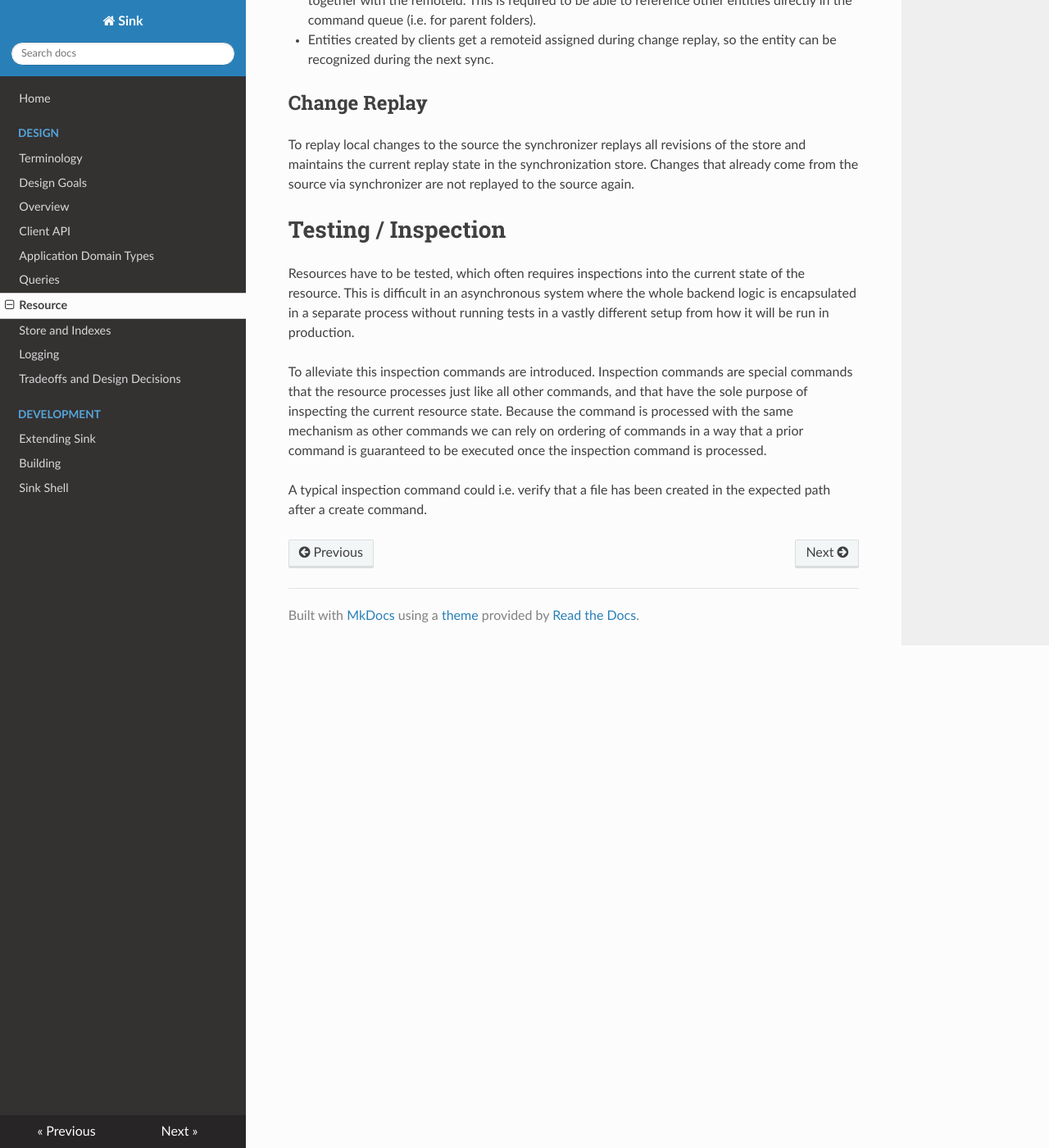
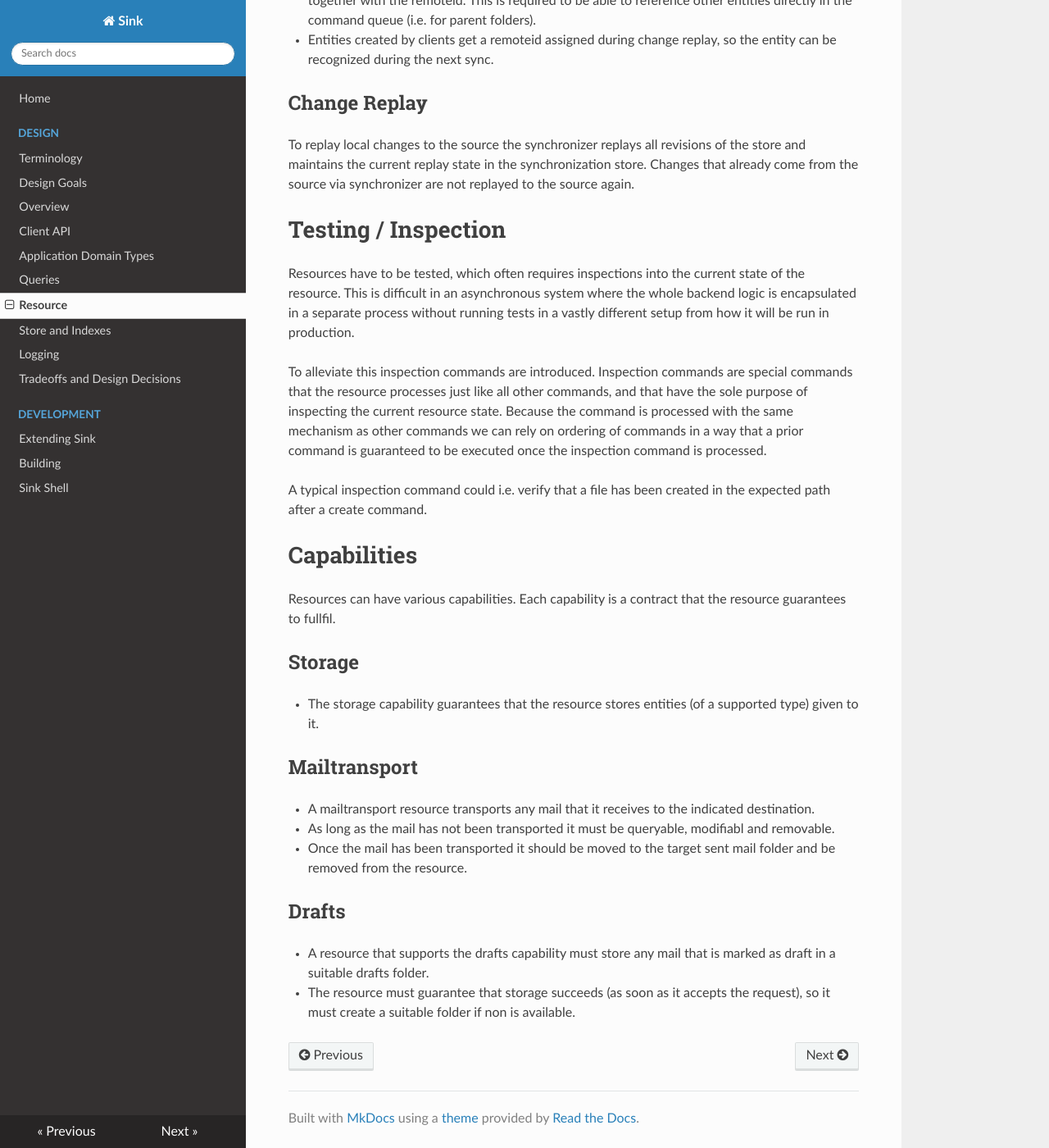
Before and after one commit to KDE/sink, an MkDocs documentation site: the page built from docs/resource.md, in a window 1280 px wide and 1400 px high, scrolled down 5080 px. Shown: the whole window at 82% size. Built offline with MkDocs 1.6.1, drawn with Linux system fonts in a browser that asks for light colours; nearby versions of some CDN libraries; old or Windows-style settings are respelled for this version of MkDocs.

Commit message:
A few words about capabilities

```diff
--- a/docs/resource.md
+++ b/docs/resource.md
@@ -165,3 +165,18 @@ Resources have to be tested, which often requires inspections into the current s
 To alleviate this inspection commands are introduced. Inspection commands are special commands that the resource processes just like all other commands, and that have the sole purpose of inspecting the current resource state. Because the command is processed with the same mechanism as other commands we can rely on ordering of commands in a way that a prior command is guaranteed to be executed once the inspection command is processed.
 
 A typical inspection command could i.e. verify that a file has been created in the expected path after a create command.
+
+# Capabilities
+Resources can have various capabilities. Each capability is a contract that the resource guarantees to fullfil.
+
+## Storage
+* The storage capability guarantees that the resource stores entities (of a supported type) given to it.
+
+## Mailtransport
+* A mailtransport resource transports any mail that it receives to the indicated destination.
+* As long as the mail has not been transported it must be queryable, modifiabl and removable.
+* Once the mail has been transported it should be moved to the target sent mail folder and be removed from the resource.
+
+## Drafts
+* A resource that supports the drafts capability must store any mail that is marked as draft in a suitable drafts folder.
+* The resource must guarantee that storage succeeds (as soon as it accepts the request), so it must create a suitable folder if non is available.
```
